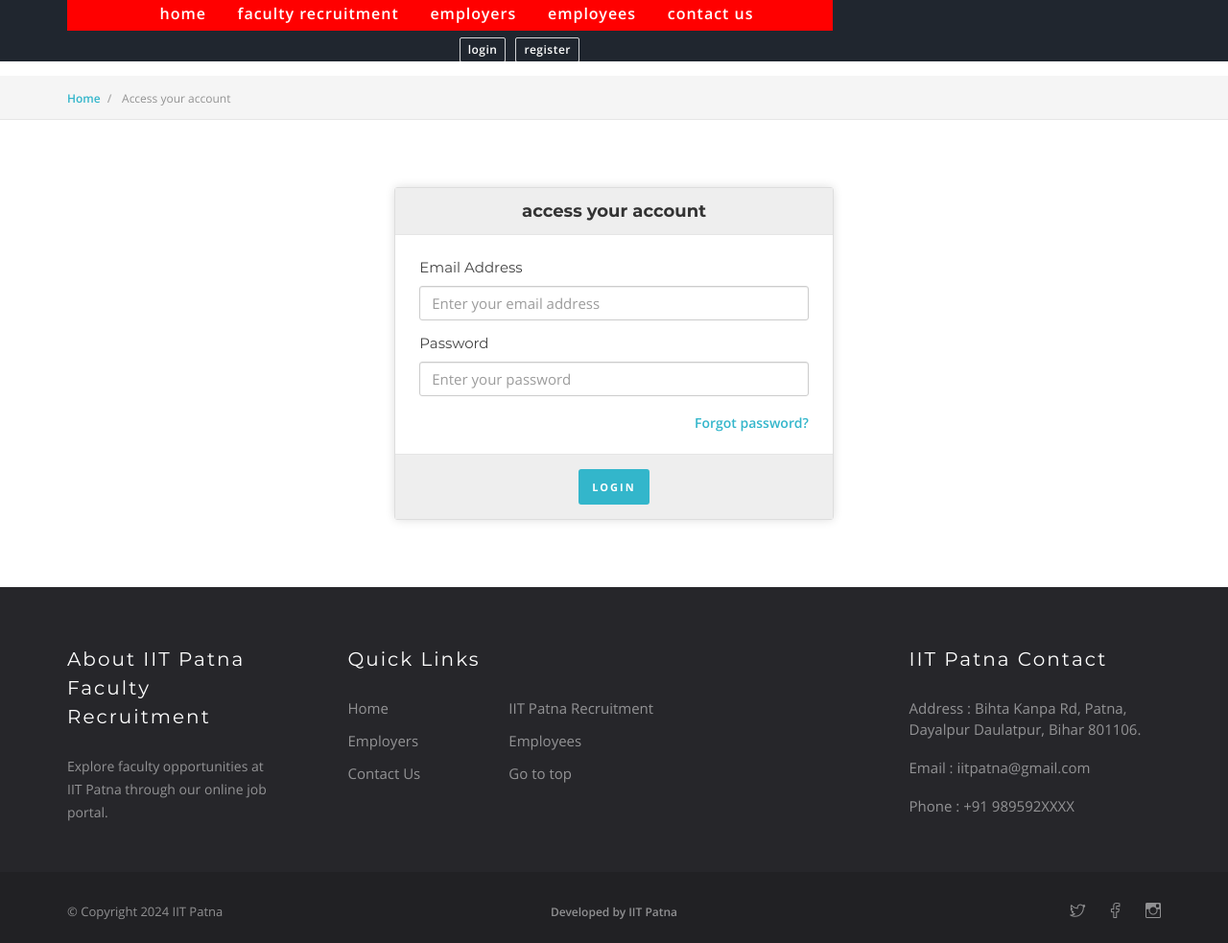
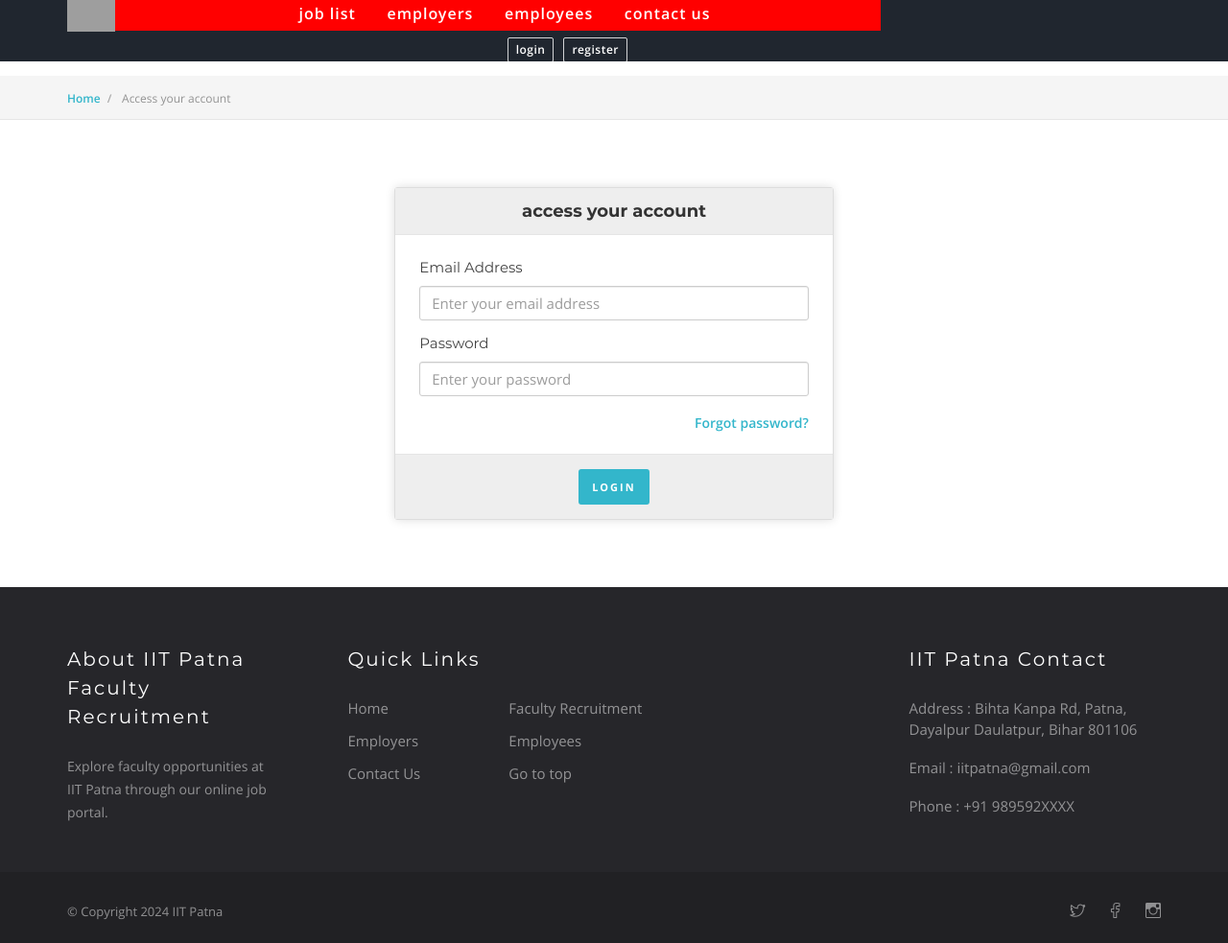
Before and after one commit to Sravanthi-IITP/OnlineJobPortal, a PHP site: page /phpmail/login.php in a window 1280 px wide. Shown: the whole page at 96% size. Run offline with PHP 8.4, Linux system fonts and the light colour scheme; some web fonts are replaced; grey boxes are pictures that could not be loaded.

Commit message:
Update login.php is updated

```diff
--- a/System/login.php
+++ b/System/login.php
@@ -10,7 +10,7 @@
 	<meta http-equiv="X-UA-Compatible" content="IE=edge">
 	<meta name="viewport" content="width=device-width, initial-scale=1">
 
-	<title>Faculty Recruitment - Login</title>
+	<title>IITP Login</title>
 
 	<meta name="description" content="Online Job Management / Job Portal" />
 	<meta name="keywords" content="job, work, resume, applicants, application, employee, employer, hire, hiring, human resource management, hr, online job management, company, worker, career, recruiting, recruitment" />
@@ -24,7 +24,7 @@
     <meta property="og:image:alt" content="Nightingale Jobs" />
     <meta property="og:description" content="Online Job Management / Job Portal" />
 
-	<link rel="shortcut icon" href="images/iit_patna_logo.png">
+	<link rel="shortcut icon" href="images/ico/iitp_logo.png">
 
 	<link rel="stylesheet" type="text/css" href="bootstrap/css/bootstrap.min.css" media="screen">
 	<link href="css/animate.css" rel="stylesheet">
@@ -101,22 +101,15 @@
 
 					<div class="logo-wrapper">
 						<div class="logo">
-
+							<a href="./"><img width= "50rem" src="images/ico/iitp_logo.png" alt="Logo" /></a>
 						</div>
 					</div>
 
 					<div id="navbar" class="navbar-nav-wrapper navbar-arrow">
 
 						<ul class="nav navbar-nav" id="responsive-menu">
-
 							<li>
-
-								<a href="./">Home</a>
-
-							</li>
-
-							<li>
-								<a href="job-list.php">Faculty Recruitment</a>
+								<a href="job-list.php">Job List</a>
 
 							</li>
 
@@ -347,7 +340,7 @@
 									<h5 class="footer-title">Quick Links</h5>
 									<ul class="footer-menu clearfix">
 										<li><a href="./">Home</a></li>
-											<li><a href="job-list.php">IIT Patna Recruitment</a></li>
+										<li><a href="job-list.php">Faculty Recruitment</a></li>
 										<li><a href="employers.php">Employers</a></li>
 										<li><a href="employees.php">Employees</a></li>
 										<li><a href="contact.php">Contact Us</a></li>
@@ -365,10 +358,9 @@
 
 							<h5 class="footer-title">IIT Patna Contact</h5>
 
-								<p>Address : Bihta Kanpa Rd, Patna, Dayalpur Daulatpur, Bihar 801106.</p>
-								<p>Email : <a href="iitpatna@gmail.com">iitpatna@gmail.com</a></p>
+							<p>Address : Bihta Kanpa Rd, Patna, Dayalpur Daulatpur, Bihar 801106</p>
+							<p>Email : <a href="mailto:iitpatna@gmail.com">iitpatna@gmail.com</a></p>
 							<p>Phone : <a href="tel:+91 989592XXXX">+91 989592XXXX</a></p>
-
 
 
 						</div>
@@ -395,16 +387,16 @@
 						<div class="col-sm-4 col-md-4">
 
 							<ul class="bottom-footer-menu">
-									<li><a >Developed by IIT Patna</a></li>
+
 							</ul>
 
 						</div>
 
 						<div class="col-sm-4 col-md-4">
 							<ul class="bottom-footer-menu for-social">
-									<li><a href="https://twitter.com/IITPAT"><i class="ri ri-twitter" data-toggle="tooltip" data-placement="top" title="twitter"></i></a></li>
-									<li><a href="https://www.facebook.com/iitp.ac.in/"><i class="ri ri-facebook" data-toggle="tooltip" data-placement="top" title="facebook"></i></a></li>
-									<li><a href="https://www.instagram.com/iit_patna_official/?hl=en"><i class="ri ri-instagram" data-toggle="tooltip" data-placement="top" title="instagram"></i></a></li>
+								<li><a href="<?php echo "$tw"; ?>"><i class="ri ri-twitter" data-toggle="tooltip" data-placement="top" title="twitter"></i></a></li>
+								<li><a href="<?php echo "$fb"; ?>"><i class="ri ri-facebook" data-toggle="tooltip" data-placement="top" title="facebook"></i></a></li>
+								<li><a href="<?php echo "$ig"; ?>"><i class="ri ri-instagram" data-toggle="tooltip" data-placement="top" title="instagram"></i></a></li>
 							</ul>
 						</div>
 
@@ -415,6 +407,8 @@
 			</div>
 
 		</footer>
+
+		</div>
 
 
 	</div>
```
Lines whose indentation alone changed are shown as unchanged.
